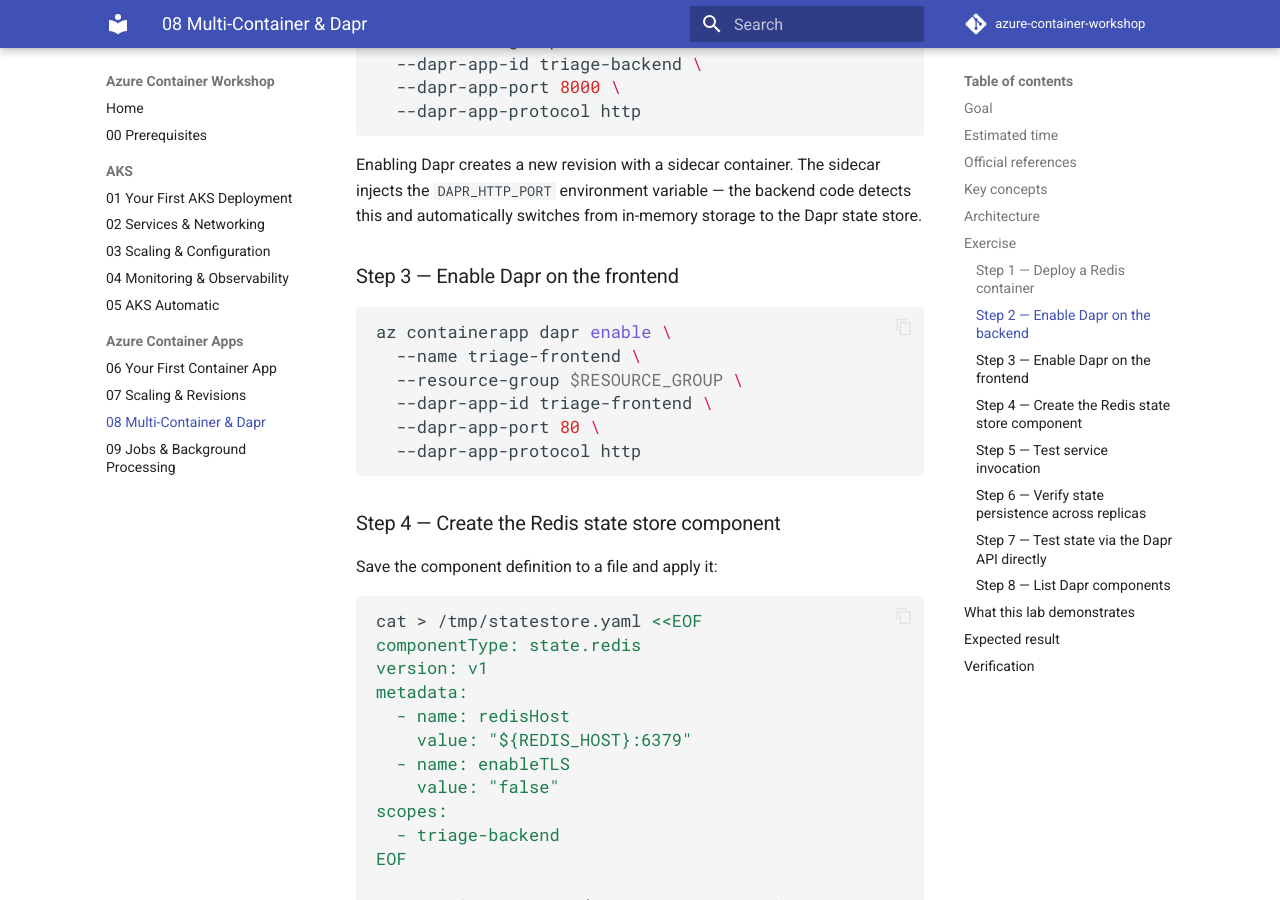
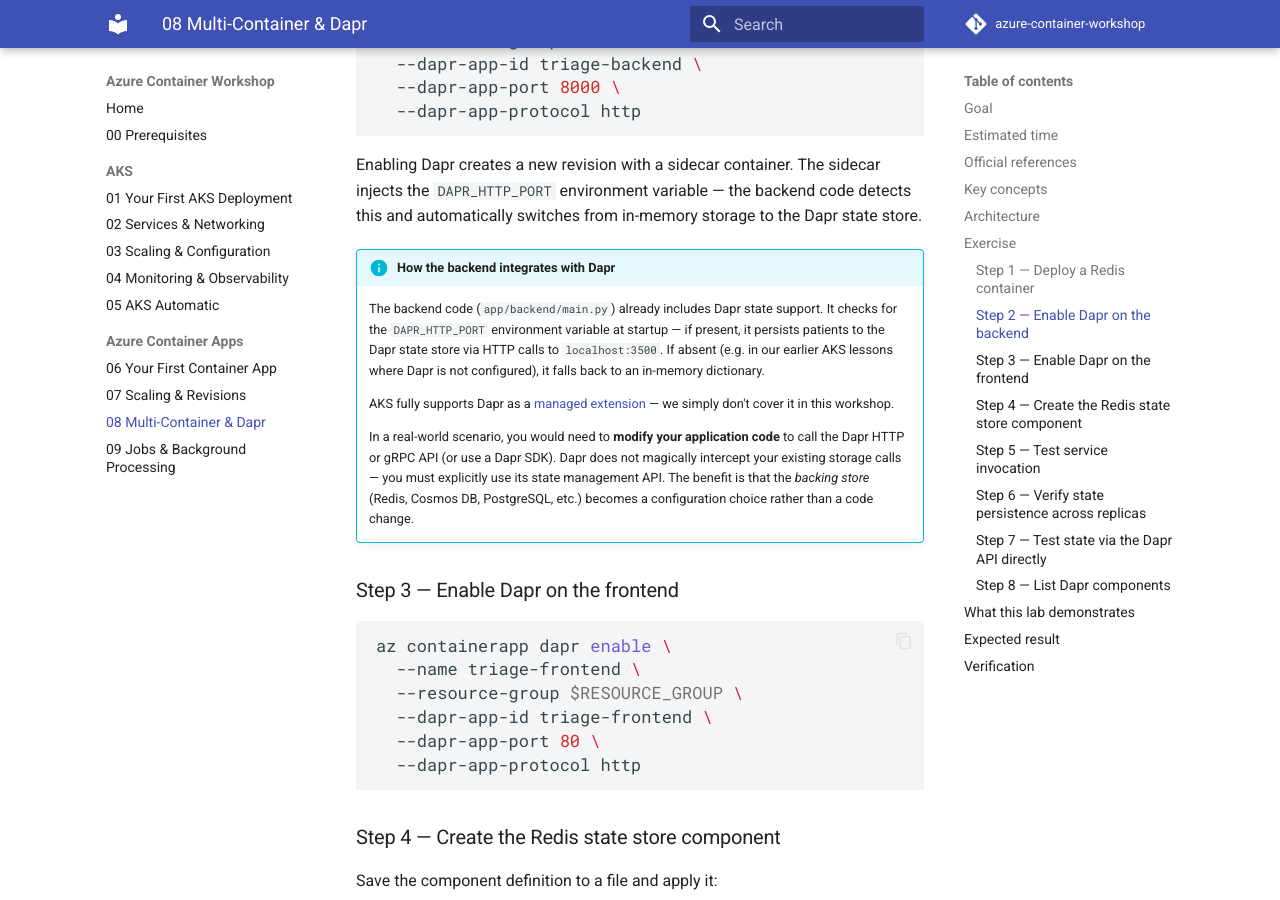
Before and after one commit to beyondelastic/azure-container-workshop, an MkDocs documentation site: the page built from docs/08-multi-container-and-dapr.md, in a window 1280 px wide and 900 px high, scrolled down 2345 px. Built offline with MkDocs 1.6.1 and Material for MkDocs 9.7.7, drawn with Linux system fonts in a browser that asks for light colours; comment, search, counter and statistics services are not loaded.

Commit message:
Add backend integration details for Dapr state management in documentation

```diff
--- a/docs/08-multi-container-and-dapr.md
+++ b/docs/08-multi-container-and-dapr.md
@@ -98,6 +98,25 @@
 Enabling Dapr creates a new revision with a sidecar container. The sidecar
 injects the `DAPR_HTTP_PORT` environment variable — the backend code detects
 this and automatically switches from in-memory storage to the Dapr state store.
+
+!!! info "How the backend integrates with Dapr"
+    The backend code (`app/backend/main.py`) already includes Dapr state
+    support. It checks for the `DAPR_HTTP_PORT` environment variable at
+    startup — if present, it persists patients to the Dapr state store via
+    HTTP calls to `localhost:3500`. If absent (e.g. in our earlier AKS
+    lessons where Dapr is not configured), it falls back to an in-memory
+    dictionary.
+
+    AKS fully supports Dapr as a
+    [managed extension](https://learn.microsoft.com/azure/aks/dapr) —
+    we simply don't cover it in this workshop.
+
+    In a real-world scenario, you would need to **modify your application
+    code** to call the Dapr HTTP or gRPC API (or use a Dapr SDK). Dapr does
+    not magically intercept your existing storage calls — you must explicitly
+    use its state management API. The benefit is that the *backing store*
+    (Redis, Cosmos DB, PostgreSQL, etc.) becomes a configuration choice
+    rather than a code change.
 
 ### Step 3 — Enable Dapr on the frontend
 
```
